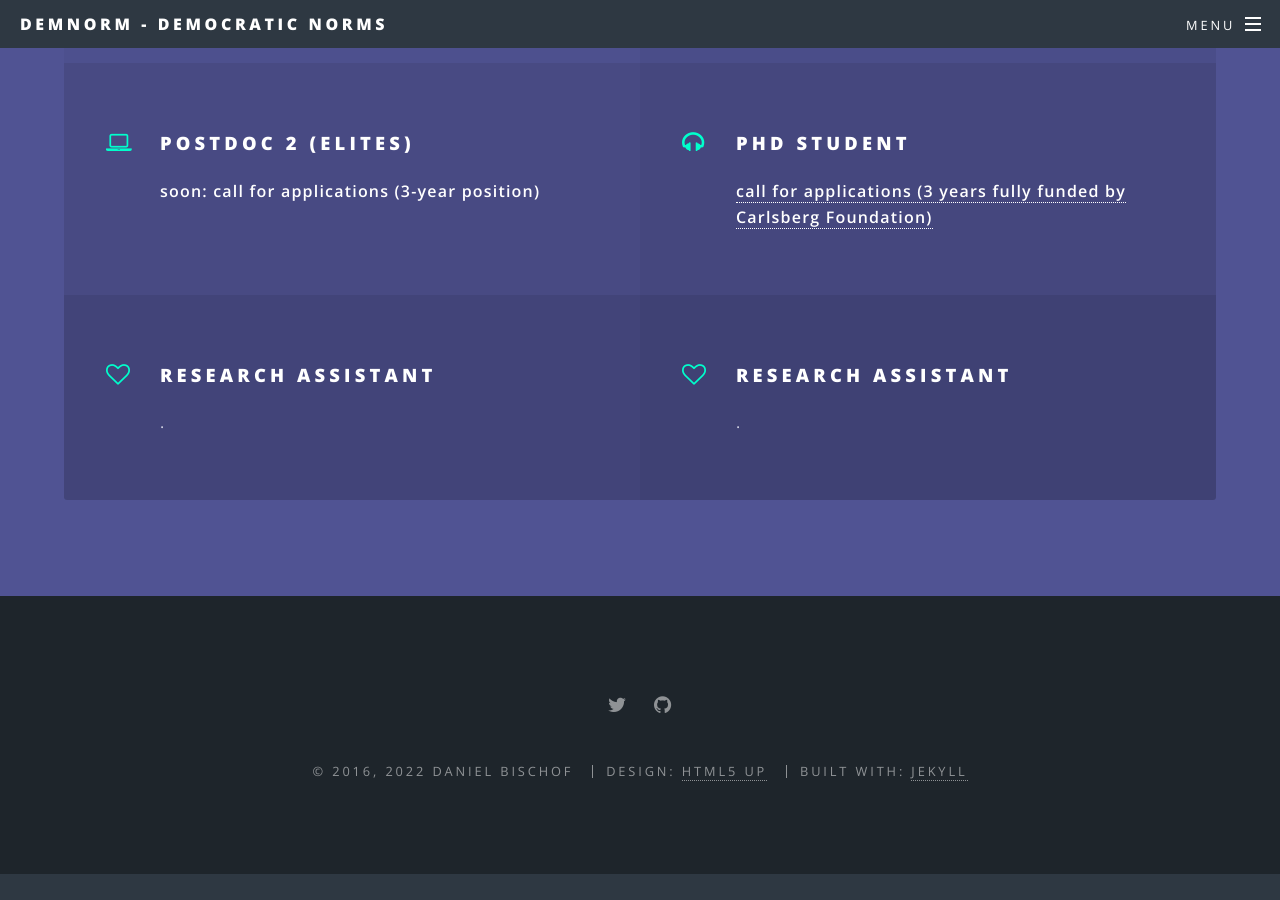
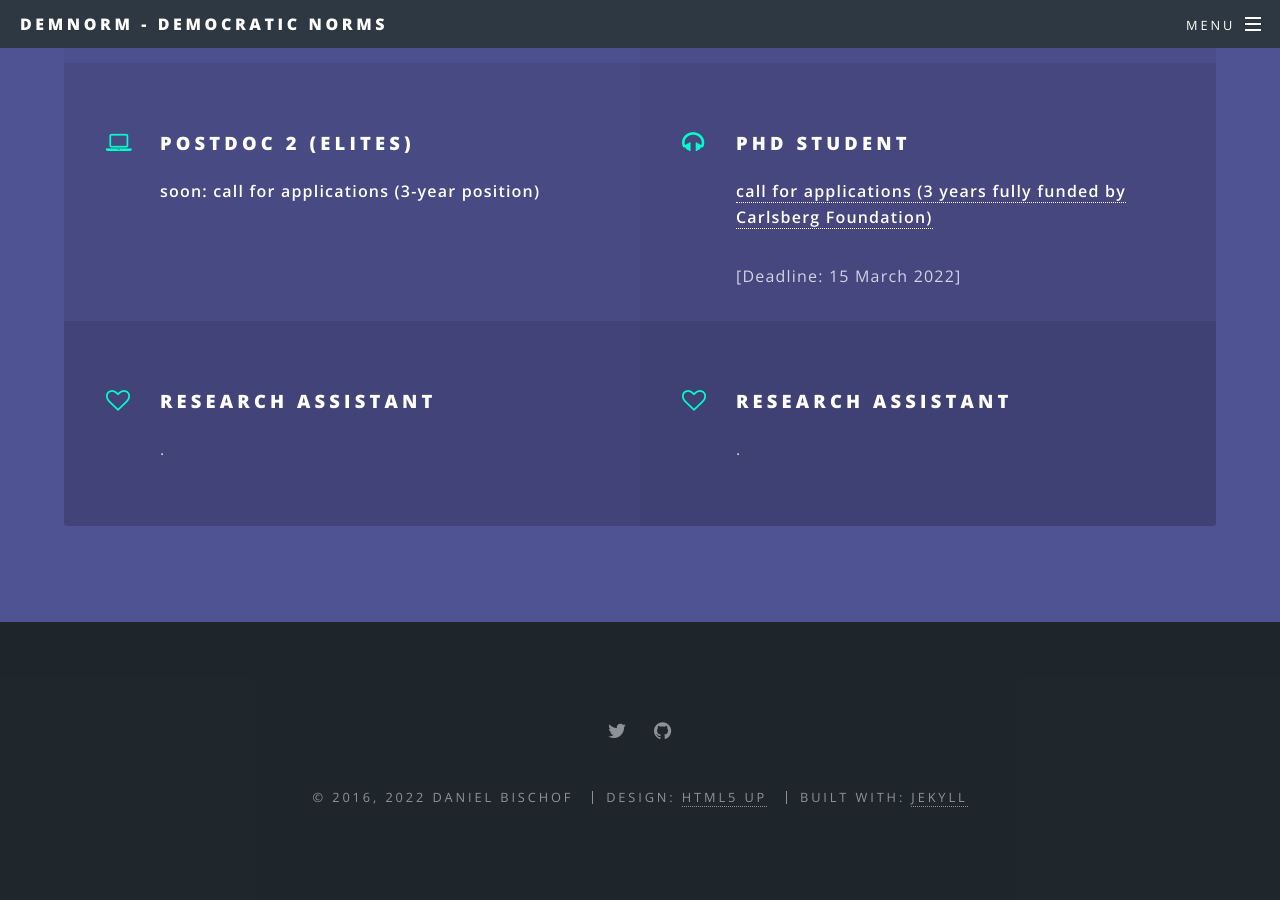
Before and after one commit to demnorm/demnorm.github.io, a Jekyll site: the page built from index.html, in a window 1280 px wide and 900 px high, scrolled down 3641 px. Built offline with Jekyll 4.4.1, drawn with Linux system fonts in a browser that asks for light colours; before the commit the page ends 4515 px from its top, so only the background shows below that.

Commit message:
Update index.html

```diff
--- a/index.html
+++ b/index.html
@@ -78,7 +78,8 @@
 								</li>
 								<li class="icon fa-headphones">
 									<h3>PhD student</h3>
-									<p><b> <a href="https://au.career.emply.com/en/ad/phd-special-call-phd-position-within-the-project-demnorm-democratic-norms/r3ggpp" target="_blank">call for applications (3 years fully funded by Carlsberg Foundation)</a> </b></p>
+									<p><b> <a href="https://au.career.emply.com/en/ad/phd-special-call-phd-position-within-the-project-demnorm-democratic-norms/r3ggpp" target="_blank">call for applications (3 years fully funded by Carlsberg Foundation)</a></b></p>
+									[Deadline: 15 March 2022]
 								</li>
 								<li class="icon fa-heart-o">
 									<h3>Research Assistant</h3>
```
